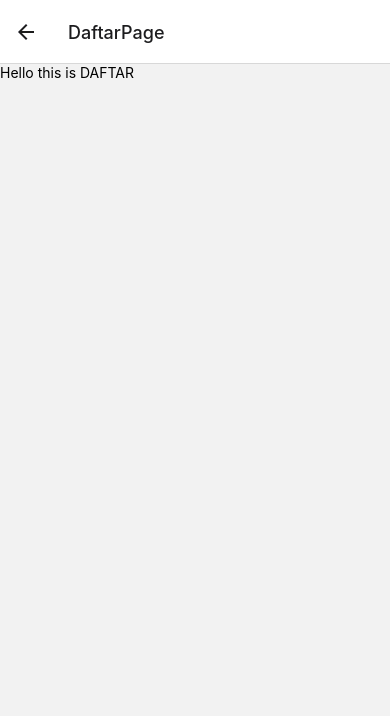
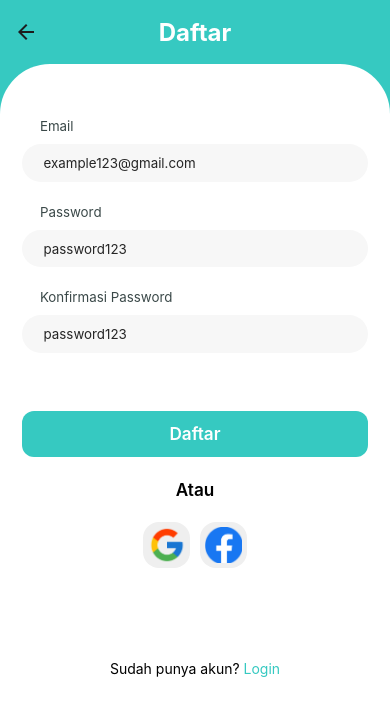
Before and after one commit to RaditAtalla/medan-tourism, a React Native app: screen /DaftarPage in a window 390 px wide. Shown: the top 716 px of the page. Built offline with nearby package versions, Linux system fonts and the light colour scheme.

Commit message:
added Daftar Page (unfinished)

```diff
--- a/App.tsx
+++ b/App.tsx
@@ -3,6 +3,7 @@ import { NavigationContainer } from '@react-navigation/native';
 import { createNativeStackNavigator } from '@react-navigation/native-stack';
 import { LoginPage } from './src/view/LoginPage';
 import { DaftarPage } from './src/view/DaftarPage';
+import { COLORS } from './src/constant/theme';
 
 const Stack = createNativeStackNavigator();
 
@@ -14,7 +15,7 @@ const App = () => {
         options={{
           title: "Login",
           headerStyle: {
-            backgroundColor: '#36C9C1',
+            backgroundColor: COLORS.blue,
           },
           headerTitleAlign: 'center',
           headerTitleStyle: {
@@ -25,7 +26,21 @@ const App = () => {
           headerShadowVisible: false,
         }}
         />
-        <Stack.Screen name="DaftarPage" component={DaftarPage}/>
+        <Stack.Screen name="DaftarPage" component={DaftarPage}
+        options={{
+          title: "Daftar",
+          headerStyle: {
+            backgroundColor: COLORS.blue,
+          },
+          headerTitleAlign: 'center',
+          headerTitleStyle: {
+            color: 'white',
+            fontWeight: '700',
+            fontSize: 24,
+          },
+          headerShadowVisible: false,
+        }}
+        />
       </Stack.Navigator>
     </NavigationContainer>
   );
--- a/src/components/InputGroup.js
+++ b/src/components/InputGroup.js
@@ -1,11 +1,12 @@
 import { StyleSheet, TextInput, View, Text } from "react-native";
 import { horizontalScale, verticalScale, moderateScale } from "../constant/responsive";
 
-export const InputGroup = ({label, placeholder, placeholderTextColor}) => {
+export const InputGroup = ({label, placeholder, placeholderTextColor, type}) => {
+    let isPassword = (type == 'password') ? true : false;
     return(
         <View style={Styles.inputGroup}>
             <Text style={Styles.inputLabel}>{label}</Text>
-            <TextInput placeholder={placeholder} style={Styles.input} placeholderTextColor={placeholderTextColor} />
+            <TextInput placeholder={placeholder} style={Styles.input} placeholderTextColor={placeholderTextColor} secureTextEntry={isPassword} />
         </View>
     );
 }
--- a/src/constant/theme.js
+++ b/src/constant/theme.js
@@ -8,15 +8,15 @@ const COLORS = {
 
     black1: '#000',
     black2: '#1D1D1D',
-    black3: '#282828',
+    black3: '#3B4949',
 
     white: '#fff',
 
     gray1: '#333',
     gray2: '#4F4f4F',
     gray3: '#828282',
-    gray4: '#BDBDBD',
-    gray5: '#E0E0E0',
+    gray4: '#EFEFEF',
+    gray5: '#F7F7F7',
 }
 
 export { COLORS };
--- a/src/view/DaftarPage.js
+++ b/src/view/DaftarPage.js
@@ -1,12 +1,111 @@
-import { View, Text } from 'react-native'
-import { SafeAreaView } from 'react-native-safe-area-context'
+import {Text, View, StyleSheet, TouchableOpacity, Image, StatusBar} from 'react-native';
+import {SafeAreaView} from 'react-native-safe-area-context';
+import { horizontalScale, verticalScale, moderateScale } from '../constant/responsive';
+import { InputGroup } from '../components/InputGroup';
+import { COLORS } from '../constant/theme';
 
-export const DaftarPage = () => {
+export const DaftarPage = ({ navigation }) => {
     return (
-        <SafeAreaView>
-            <View>
-                <Text>Hello this is DAFTAR</Text>
+        <SafeAreaView style={Styles.container}>
+            <StatusBar translucent backgroundColor={'transparent'} />
+            <View style={Styles.wrapper}>
+                <View style={Styles.formContainer}>
+                    <View style={Styles.inputForm}>
+                        <InputGroup label='Email' placeholder='example123@gmail.com' placeholderTextColor='#252525' />
+                        <InputGroup label='Password' type='password' placeholder='password123' placeholderTextColor='#252525'/>
+                        <InputGroup label='Konfirmasi Password' type='password' placeholder='password123' placeholderTextColor='#252525'/>
+                    </View>
+                </View>
+                <View style={Styles.bottomContent}>
+                    <View style={Styles.daftarContainer}>
+                        <TouchableOpacity style={Styles.daftarBtn}>
+                            <Text style={{textAlign: 'center', color: 'white', fontWeight: 600, fontSize: moderateScale(18),}}>Daftar</Text>
+                        </TouchableOpacity>
+                        <Text style={{textAlign: 'center', fontWeight: 600, fontSize: moderateScale(18), color: 'black'}}>Atau</Text>
+                        <View style={Styles.daftarImgBtn}>
+                            <TouchableOpacity style={Styles.imgBtnWrapper}>
+                                <Image source={require('../assets/img/google.png')} style={Styles.imgButton} />
+                            </TouchableOpacity>
+                            <TouchableOpacity style={Styles.imgBtnWrapper}>
+                                <Image source={require('../assets/img/facebook.png')} style={Styles.imgButton} />
+                            </TouchableOpacity>
+                        </View>
+                    </View>
+                    <Text style={{textAlign: 'center'}}>Sudah punya akun? <Text style={{color: '#36C9C1'}} onPress={() => navigation.navigate('LoginPage')}>Login</Text></Text>
+                </View>
             </View>
         </SafeAreaView>
-    )
-}
+    );
+};
+
+const Styles = StyleSheet.create({
+    container: {
+        flex: 1,
+        alignItems: 'center',
+        justifyContent: 'center',
+        backgroundColor: COLORS.blue,
+    },
+    imgButton: {
+        height: verticalScale(39),
+        width: horizontalScale(40),
+        objectFit: 'cover',
+    },
+    wrapper: {
+        backgroundColor: 'white',
+        width: '100%',
+        height: '100%',
+        borderTopEndRadius: 50,
+        borderTopStartRadius: 50,
+        paddingTop: verticalScale(60),
+        paddingHorizontal: horizontalScale(24),
+        display: 'flex',
+        gap: verticalScale(64),
+        // marginTop: verticalScale(201),
+    },
+    input: {
+        backgroundColor: COLORS.gray5,
+        paddingVertical: verticalScale(12),
+        paddingLeft: horizontalScale(24),
+        borderRadius: 20,
+        fontSize: moderateScale(14),
+    },
+    inputLabel: {
+        fontSize: moderateScale(14),
+        color: COLORS.black3,
+        marginLeft: horizontalScale(20),
+    },
+    inputForm: {
+        display: 'flex',
+        gap: verticalScale(24),
+    },
+    inputGroup: {
+        display: 'flex',
+        gap: verticalScale(11),
+    },
+    formContainer: {
+        display: 'flex',
+        gap: verticalScale(8),
+    },
+    daftarBtn: {
+        width: '100%',
+        backgroundColor: COLORS.blue,
+        borderRadius: 12,
+        paddingVertical: verticalScale(14),
+    },
+    daftarContainer: {
+        display: 'flex',
+        gap: verticalScale(24),
+    },
+    daftarImgBtn: {
+        display: 'flex',
+        flexDirection: 'row',
+        justifyContent: 'center',
+        gap: horizontalScale(10),
+        marginBottom: verticalScale(101),
+    },
+    imgBtnWrapper: {
+        padding: moderateScale(6),
+        borderRadius: 16,
+        backgroundColor: COLORS.gray4,
+    },
+})
--- a/src/view/LoginPage.js
+++ b/src/view/LoginPage.js
@@ -1,9 +1,10 @@
-import {Text, View, StyleSheet, TouchableOpacity, Image, StatusBar} from 'react-native';
+import {Text, View, StyleSheet, TouchableOpacity, Image, StatusBar,} from 'react-native';
 import {SafeAreaView} from 'react-native-safe-area-context';
 import { horizontalScale, verticalScale, moderateScale } from '../constant/responsive';
 import { InputGroup } from '../components/InputGroup';
+import { COLORS } from '../constant/theme';
 
-export const LoginPage = () => {
+export const LoginPage = ({ navigation }) => {
     return (
         <SafeAreaView style={Styles.container}>
             <StatusBar translucent backgroundColor={'transparent'} />
@@ -11,7 +12,7 @@ export const LoginPage = () => {
                 <View style={Styles.formContainer}>
                     <View style={Styles.inputForm}>
                         <InputGroup label='email' placeholder='example123@gmail.com' placeholderTextColor='#252525' />
-                        <InputGroup label='password' placeholder='password123' placeholderTextColor='#252525' />
+                        <InputGroup label='password' type='password' placeholder='password123' placeholderTextColor='#252525'/>
                     </View>
                     <TouchableOpacity style={{alignSelf: 'flex-end', fontSize: moderateScale(12)}}>
                         <Text>Lupa Password</Text>
@@ -32,7 +33,7 @@ export const LoginPage = () => {
                             </TouchableOpacity>
                         </View>
                     </View>
-                    <Text style={{textAlign: 'center'}}>Belum punya akun? <Text style={{color: '#36C9C1'}}>Daftar</Text></Text>
+                    <Text style={{textAlign: 'center'}}>Belum punya akun? <Text style={{color: '#36C9C1'}} onPress={() => navigation.navigate('DaftarPage')}>Daftar</Text></Text>
                 </View>
             </View>
         </SafeAreaView>
@@ -44,7 +45,7 @@ const Styles = StyleSheet.create({
         flex: 1,
         alignItems: 'center',
         justifyContent: 'center',
-        backgroundColor: '#36C9C1',
+        backgroundColor: COLORS.blue,
     },
     imgButton: {
         height: verticalScale(39),
@@ -64,7 +65,7 @@ const Styles = StyleSheet.create({
         marginTop: verticalScale(201),
     },
     input: {
-        backgroundColor: '#F7F7F7',
+        backgroundColor: COLORS.gray5,
         paddingVertical: verticalScale(12),
         paddingLeft: horizontalScale(24),
         borderRadius: 20,
@@ -72,7 +73,7 @@ const Styles = StyleSheet.create({
     },
     inputLabel: {
         fontSize: moderateScale(14),
-        color: '#3B4949',
+        color: COLORS.black3,
         marginLeft: horizontalScale(20),
     },
     inputForm: {
@@ -89,7 +90,7 @@ const Styles = StyleSheet.create({
     },
     logInBtn: {
         width: '100%',
-        backgroundColor: '#36C9C1',
+        backgroundColor: COLORS.blue,
         borderRadius: 12,
         paddingVertical: verticalScale(14),
     },
@@ -107,6 +108,6 @@ const Styles = StyleSheet.create({
     imgBtnWrapper: {
         padding: moderateScale(6),
         borderRadius: 16,
-        backgroundColor: '#EFEFEF',
+        backgroundColor: COLORS.gray4,
     },
 })
```
